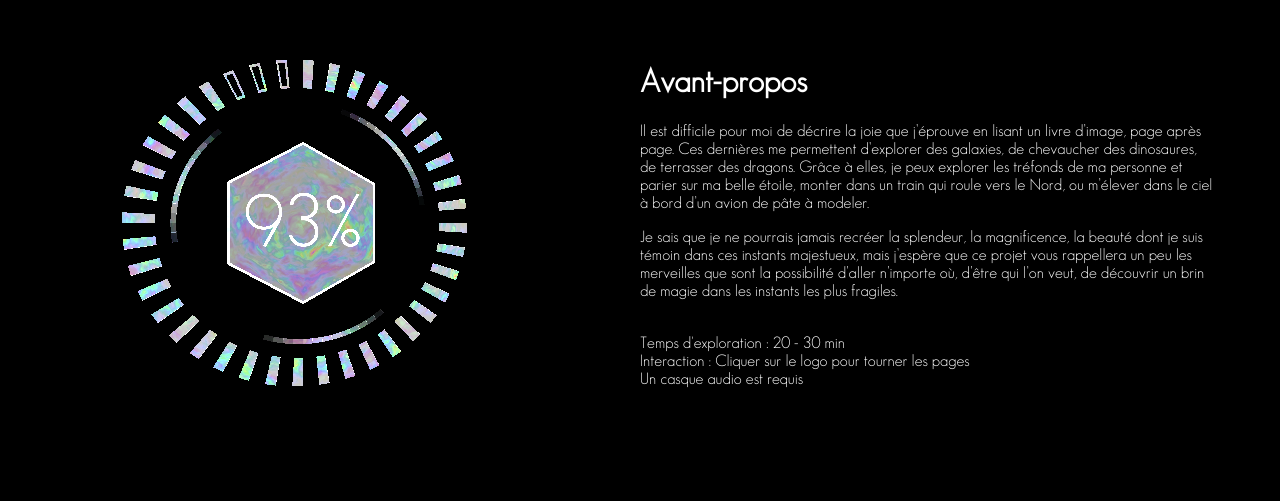
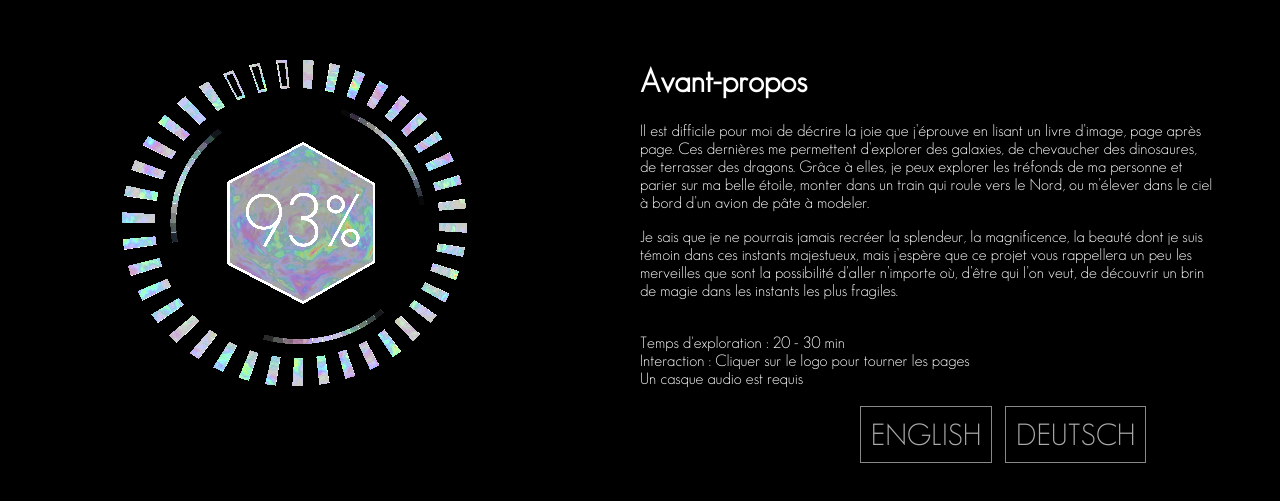
Before and after one commit to cabbibo/enough-francais, a plain HTML site: page index.html in a window 1280 px wide. Shown: the part 177-678 px from the top of the page. Drawn offline with Linux system fonts and the light colour scheme; no server answers.

Commit message:
adding german / english button

```diff
--- a/css/main.css
+++ b/css/main.css
@@ -321,3 +321,43 @@ display:none;
   color:#fff;
   border: 1px solid white;
 }
+
+#englishButton{
+
+
+  color:#aaa;
+  position:absolute;
+  //top:-80px;
+  //height:80px;
+  left: 220px;
+  background:#000;
+  margin-left:-0px;
+  font-size:30px;
+  border: 1px solid #888;
+  padding: 10px;
+
+}
+#englishButton:hover{
+  color:#fff;
+  border: 1px solid white;
+}
+
+#frenchButton{
+
+
+  color:#aaa;
+  position:absolute;
+  //top:-80px;
+  //height:80px;
+  left: 365px;
+  background:#000;
+  margin-left:-0px;
+  font-size:30px;
+  border: 1px solid #888;
+  padding: 10px;
+
+}
+#frenchButton:hover{
+  color:#fff;
+  border: 1px solid white;
+}
--- a/js/LoadBar.js
+++ b/js/LoadBar.js
@@ -152,6 +152,23 @@ LoadBar.prototype.addText = function(){
 
   this.loadBarInfo.style.marginTop = offset + "px"
   //console.log( this.loadBarInfo.clientHeight )
+
+  this.englishButton = document.createElement('div')
+  this.englishButton.id = 'englishButton'
+  this.englishButton.innerHTML = "ENGLISH";
+  this.englishButton.addEventListener( 'click' , function(){ window.location = 'http://cabbi.bo/enough'} , false );
+
+  this.loadBarInfo.appendChild( this.englishButton )
+
+  this.frenchButton = document.createElement('div')
+  this.frenchButton.id = 'frenchButton'
+
+  this.frenchButton.innerHTML = 'DEUTSCH'
+
+  this.frenchButton.addEventListener( 'click' , function(){ window.location = 'http://cabbi.bo/enough-deutsch/'} , false );
+
+
+  this.loadBarInfo.appendChild( this.frenchButton )
 
 
 
```
